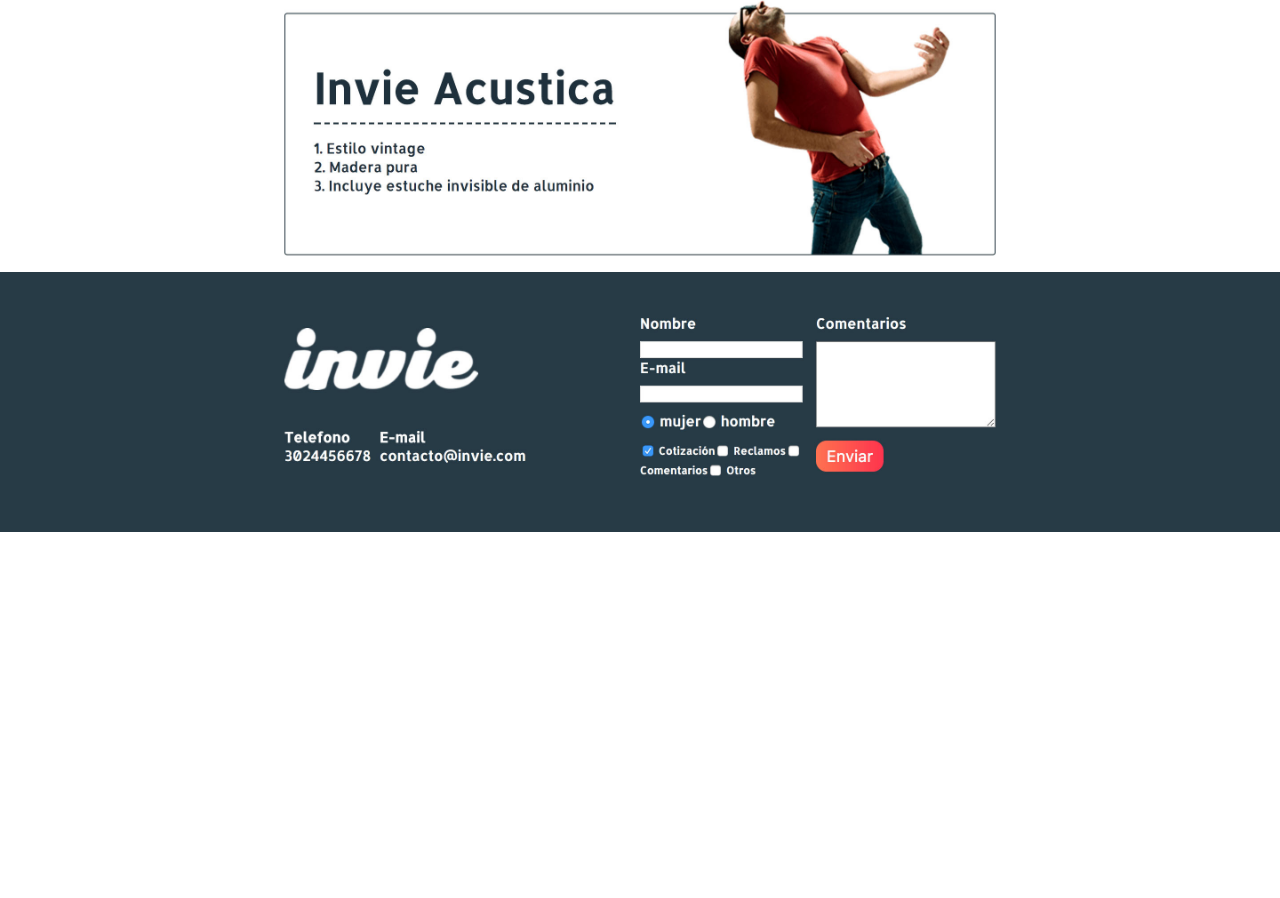
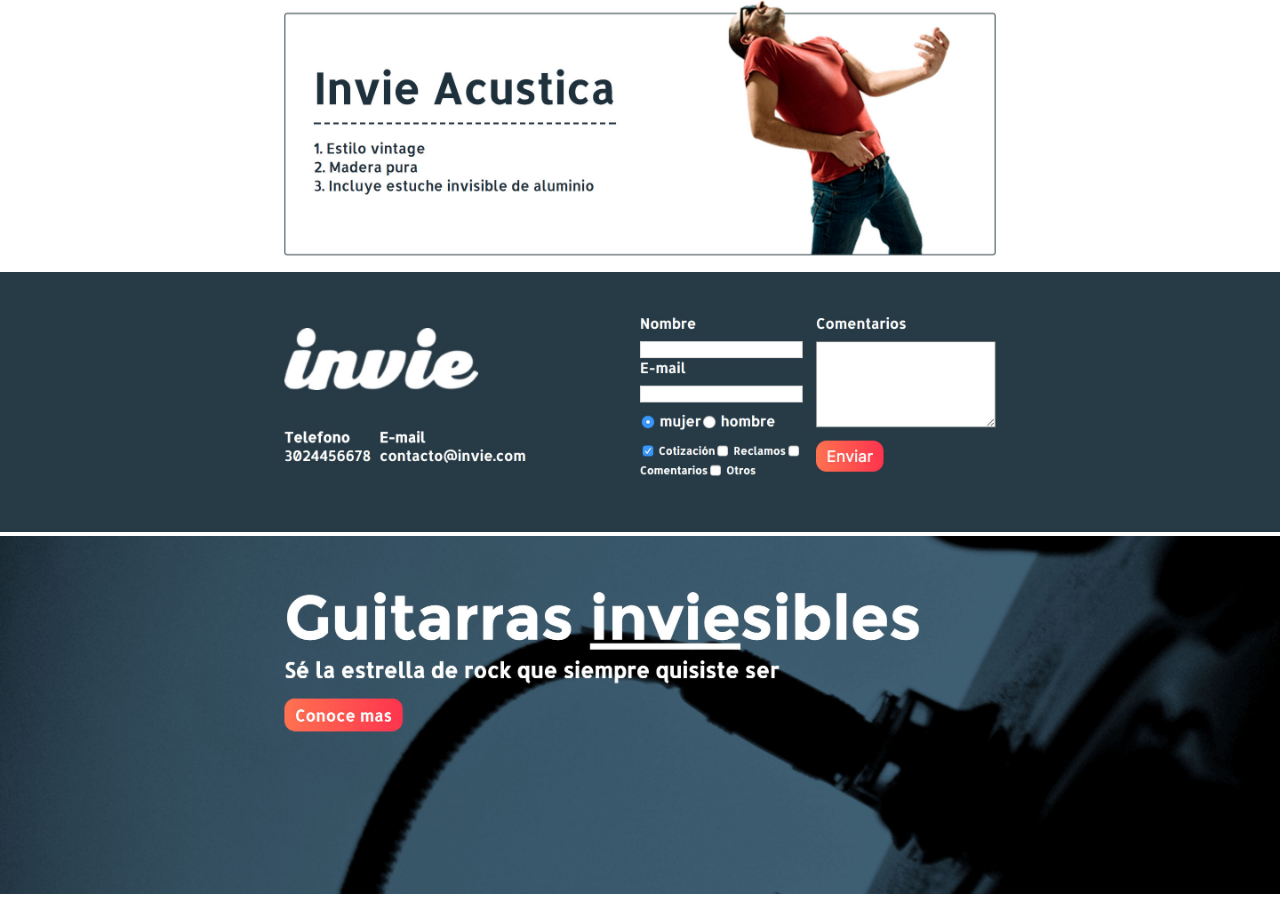
Before and after one commit to DaedonGJ/invie-github, a plain HTML site: page index.html in a window 1280 px wide. Shown: the part 555-1453 px from the top of the page. Before the commit the page ends 1091 px from the top, so only its background shows below. Drawn offline with Linux system fonts and the light colour scheme.

Commit message:
version prueba para merge

```diff
--- a/index.html
+++ b/index.html
@@ -19,6 +19,6 @@
 <img src="hero_51f6ca4a-043f-4384-bf2d-0276833261fc.jpg"></img>
 <img src="acustica_395abf3a-d46e-4f19-a9cc-ddee140e6597.jpg"></img>
 <img src="footer_0bca93db-411f-4541-825a-4c3b5de36bf1.jpg"></img>
-
+<img src="hero_51f6ca4a-043f-4384-bf2d-0276833261fc.jpg" alt="">
 </body>
 </html>
```
